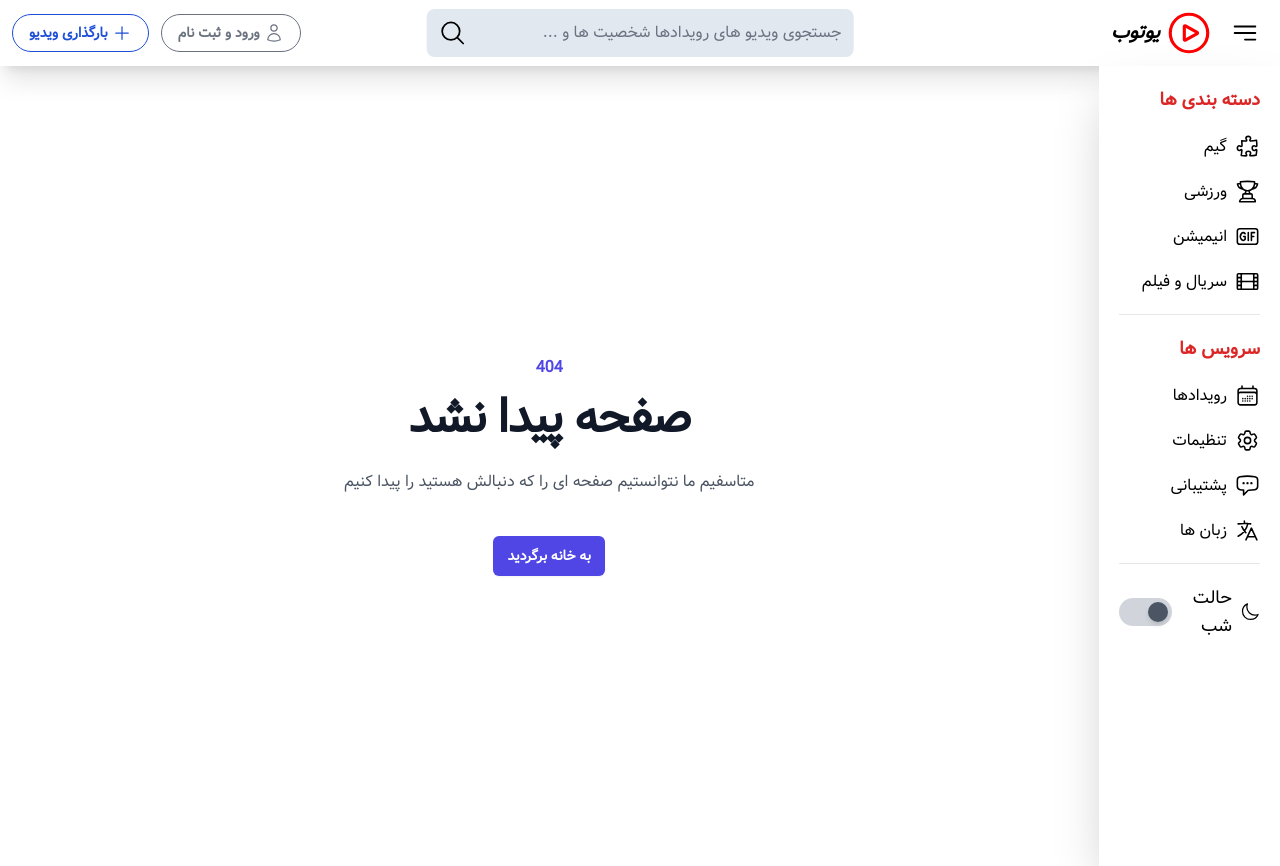
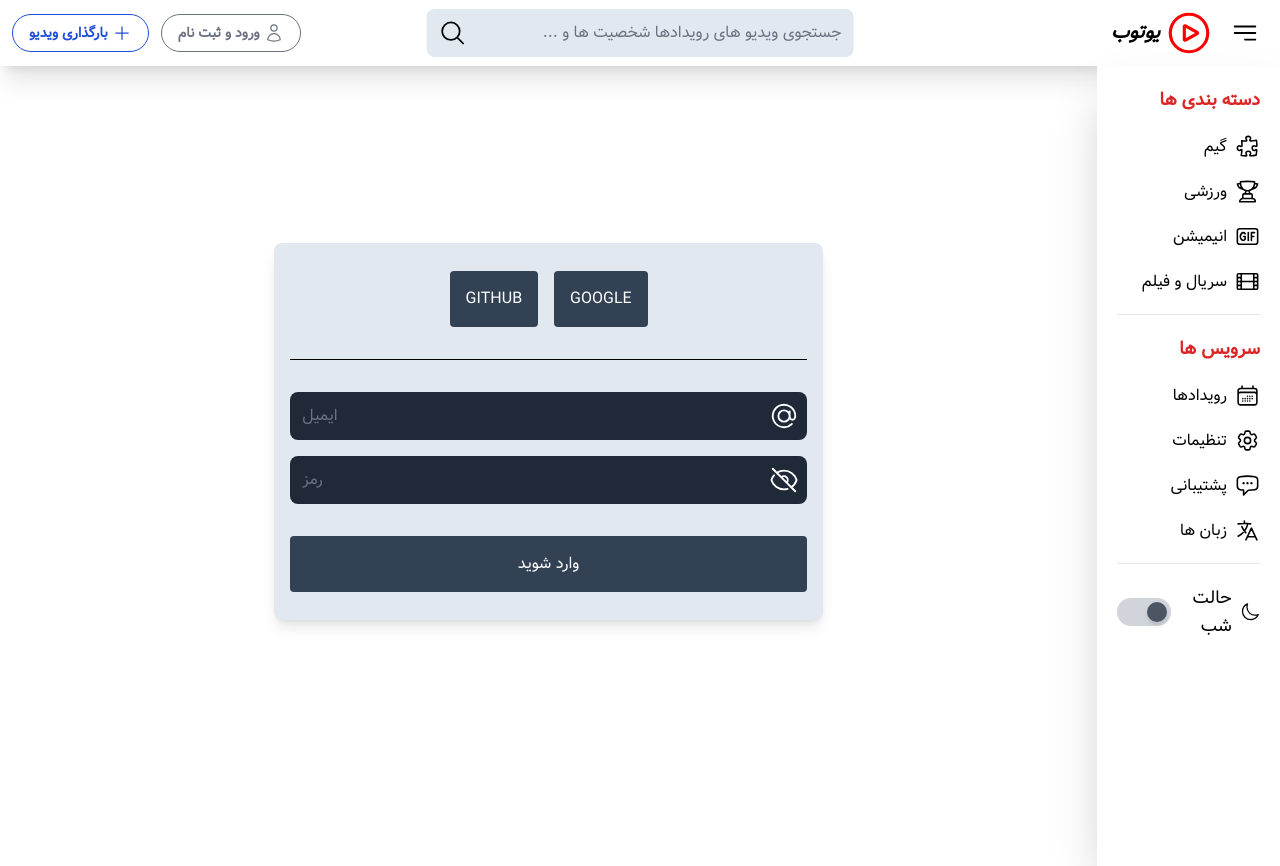
Before and after one commit to alishirani1384/Utube, a React (Vite) app: page /login in a window 1280 px wide. Built offline with nearby package versions, Linux system fonts and the light colour scheme; no server answers.

Commit message:
added login page and upload page and fixed scrolling

```diff
--- a/src/components/feature/SignBtn.jsx
+++ b/src/components/feature/SignBtn.jsx
@@ -2,6 +2,7 @@ import React, { forwardRef } from 'react';
 import { UserIcon } from "@heroicons/react/24/outline";
 
 const SignBtn = forwardRef((props, ref) => {
+
     return (
         <button ref={ref} className='flex gap-1 items-center p-2 text-gray-500 dark:text-white dark:border-white border-gray-500 border rounded-full sm:px-4 hover:opacity-70'>
             <UserIcon width={20} />
--- a/src/components/layout/Navbar.jsx
+++ b/src/components/layout/Navbar.jsx
@@ -21,10 +21,14 @@ const Navbar = () => {
           </div>
           <div className='flex items-center gap-3'>
             <Tippy className='sm:hidden' content="ورود و ثبت نام">
-              <SignBtn />
+              <Link to={"/login"}>
+                <SignBtn />
+              </Link>
             </Tippy>
             <Tippy className='sm:hidden' content="بارگذاری ویدیو">
+              <Link to={"/upload"}>
               <UploadBtn />
+              </Link>
             </Tippy>
           </div>
         </div>
--- a/src/main.jsx
+++ b/src/main.jsx
@@ -10,12 +10,15 @@ import { QueryClient, QueryClientProvider } from 'react-query';
 import VideoPage from './pages/VideoPage';
 import { searchAction } from './components/feature/SearchInp';
 import SearchPage from './pages/SearchPage';
+import SignPage, { loginAction } from './pages/SignPage';
+import UploadPage from './pages/UploadPage';
+import ScrolltoTop from './utils/ScrolltoTop';
 
 
 const router = createBrowserRouter([
   {
     path: "/",
-    element: <Layout />,
+    element: <><Layout /><ScrolltoTop/></>,
     errorElement: <ErrorPage />,
     action: searchAction,
     children: [
@@ -40,6 +43,15 @@ const router = createBrowserRouter([
       {
         path: "search/:slug",
         element:<SearchPage/>
+      },
+      {
+        path: "login",
+        element: <SignPage />,
+        action:loginAction
+      },
+      {
+        path: "upload",
+        element:<UploadPage/>
       }
     ]
    }
@@ -49,6 +61,6 @@ const queryClient = new QueryClient();
 
 ReactDOM.createRoot(document.getElementById('root')).render(
   <QueryClientProvider client={queryClient}>
-    <RouterProvider router={router}/>
+    <RouterProvider router={router} />
   </QueryClientProvider>,
 )
--- a/src/pages/SearchPage.jsx
+++ b/src/pages/SearchPage.jsx
@@ -31,7 +31,6 @@ const SearchPage = () => {
   }
 
   const { data, isLoading } = useQuery({ queryKey: ["searchedvideo", params.slug], queryFn: getSearchedVideo, });
-  console.log(data);
   if (isLoading) return <Loading />
   return (
     <main className='grid grid-cols-1 sm:grid-cols-2 md:grid-cols-3 lg:grid-cols-4 gap-5 md:m-10 my-10 overflow-auto w-full dark:bg-gray-700'>
--- /dev/null
+++ b/src/pages/SignPage.jsx
@@ -0,0 +1,49 @@
+import { AtSymbolIcon, EyeIcon, EyeSlashIcon } from '@heroicons/react/24/outline'
+import React, { useState } from 'react'
+import { Form, redirect } from 'react-router-dom'
+
+const SignPage = () => {
+  const [type, setType] = useState("password");
+  return (
+    <div className='w-full h-[calc(100vh-130px)] lg:h-[calc(100vh-70px)] flex md:items-center justify-center'>
+      <div className='md:bg-slate-200 shadow-lg  w-full md:w-3/5 lg:w-2/3 xl:w-2/4 2xl:w-1/3 md:rounded-lg p-4'>
+        <Form className='w-full flex flex-col gap-8 my-3' action='/login' method='post'>
+          <div className='flex items-center gap-4 mx-auto'>
+            <button className='rounded bg-slate-700 text-white p-4'>GOOGLE</button>
+            <button className='rounded bg-slate-700 text-white p-4'>GITHUB</button>
+          </div>
+          <hr className='border-black' />
+          <div className='flex flex-col gap-4'>
+            <div className='relative flex items-center'>
+              <input name='email' required type="email" dir='auto' placeholder='ایمیل' className='w-full p-3 rounded-lg outline-none bg-gray-800 text-white placeholder:text-gray-500 focus:outline focus:outline-blue-600' />
+              <AtSymbolIcon width={30} color='white' className='absolute right-2' />
+            </div>
+            <div className='relative flex items-center'>
+              <input name='password' required autoComplete='true' type={type} dir='auto' placeholder='رمز' className='w-full p-3 rounded-lg outline-none bg-gray-800 text-white placeholder:text-gray-500 focus:outline focus:outline-blue-600' />
+              <button type='button' className='absolute right-2 bg-transparent' onClick={() => setType(type == "password" ? "text" : "password")}>
+                {
+                  type == "password" ?
+                    <EyeSlashIcon width={30} color='white' /> :
+                    <EyeIcon width={30} color='white' />
+                }
+              </button>
+            </div>
+          </div>
+          <button type='submit' className='rounded bg-slate-700 text-white p-4'>وارد شوید</button>
+        </Form>
+      </div>
+    </div>
+  )
+}
+
+
+export async function loginAction({ request }) {
+  const data = await request.formData();
+  const password = data.get("password");
+  const email = data.get("email");
+  localStorage.setItem("user", `${email} - ${password}`);
+
+  return redirect("/")
+}
+
+export default SignPage
--- /dev/null
+++ b/src/pages/UploadPage.jsx
@@ -0,0 +1,40 @@
+import { ArrowUpTrayIcon, ArrowUturnLeftIcon } from '@heroicons/react/24/outline';
+import React, { useRef, useState } from 'react'
+
+const UploadPage = () => {
+    const [video, setVideo] = useState(null);
+    const input = useRef();
+    function handleChange(e) {
+        setVideo(URL.createObjectURL(e.target.files[0]));
+    }
+    function handleClick() {
+        input.current.click()
+    }
+
+
+
+  return (
+      <div className='w-full h-[calc(100vh-130px)] lg:h-[calc(100vh-70px)] flex items-center justify-center'>
+          <div className='flex flex-col md:bg-slate-200  w-full md:w-3/5 lg:w-2/3 xl:w-2/4 2xl:w-1/3 md:rounded-lg p-4'>
+              <input ref={input} type="file" accept='video/*' onChange={handleChange} hidden />
+
+              {
+                  video
+                      ?
+                      <>
+                      <video src={video} controls />
+                      <button onClick={()=>setVideo(null)} className='bg-slate-900 text-white text-lg p-4 rounded-xl w-fit flex items-center justify-between gap-3 mx-auto my-4'><ArrowUturnLeftIcon width={30}/> برگردید</button>
+                      </>
+
+                      :
+                  <button onClick={handleClick} className='bg-slate-400 text-white w-1/2 aspect-square  mx-auto rounded-md flex flex-col items-center justify-center'>
+                  <ArrowUpTrayIcon width={100} color='white' />
+                  ویدیو را انتخاب کنید
+                  </button>
+              }
+          </div>
+      </div>
+  )
+}
+
+export default UploadPage
--- a/src/pages/VideoPage.jsx
+++ b/src/pages/VideoPage.jsx
@@ -17,6 +17,7 @@ const VideoPage = () => {
             'X-RapidAPI-Host': 'youtube-v31.p.rapidapi.com'
         }
     };
+
     async function getVideo() {
         try {
             const response = await axios.request(options);
--- /dev/null
+++ b/src/utils/ScrolltoTop.js
@@ -0,0 +1,17 @@
+import { useEffect } from "react";
+import { useLocation } from "react-router-dom";
+
+
+function ScrolltoTop() {
+    const { pathname } = useLocation();
+    useEffect(() => {
+        document.documentElement.scrollTo({
+            top: 0,
+            left: 0,
+            behavior:"instant"
+        })
+    },[pathname])
+    return null;
+}
+
+export default ScrolltoTop
```
Also changed, not shown: src/components/layout/Layout.jsx (+3 -4 lines).
